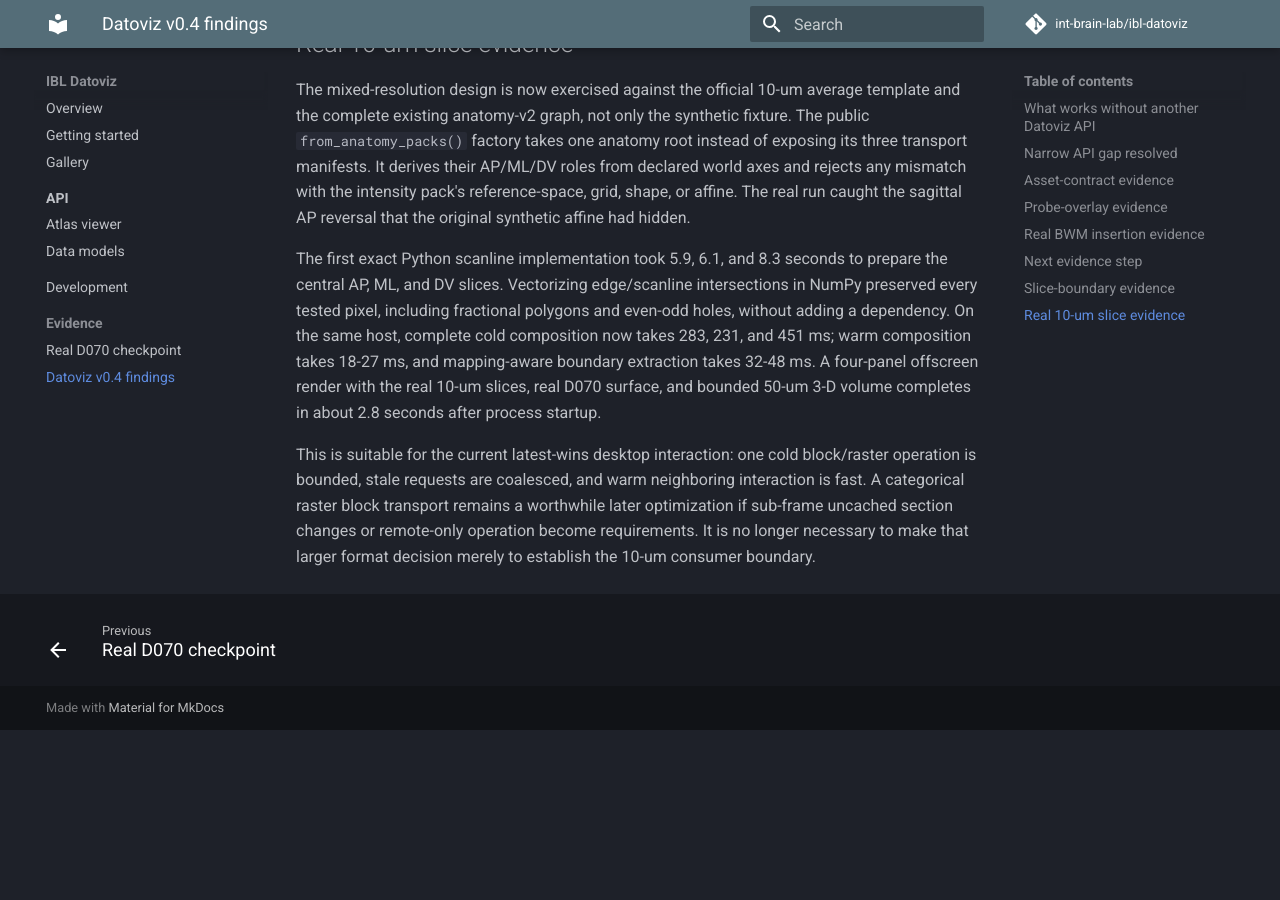
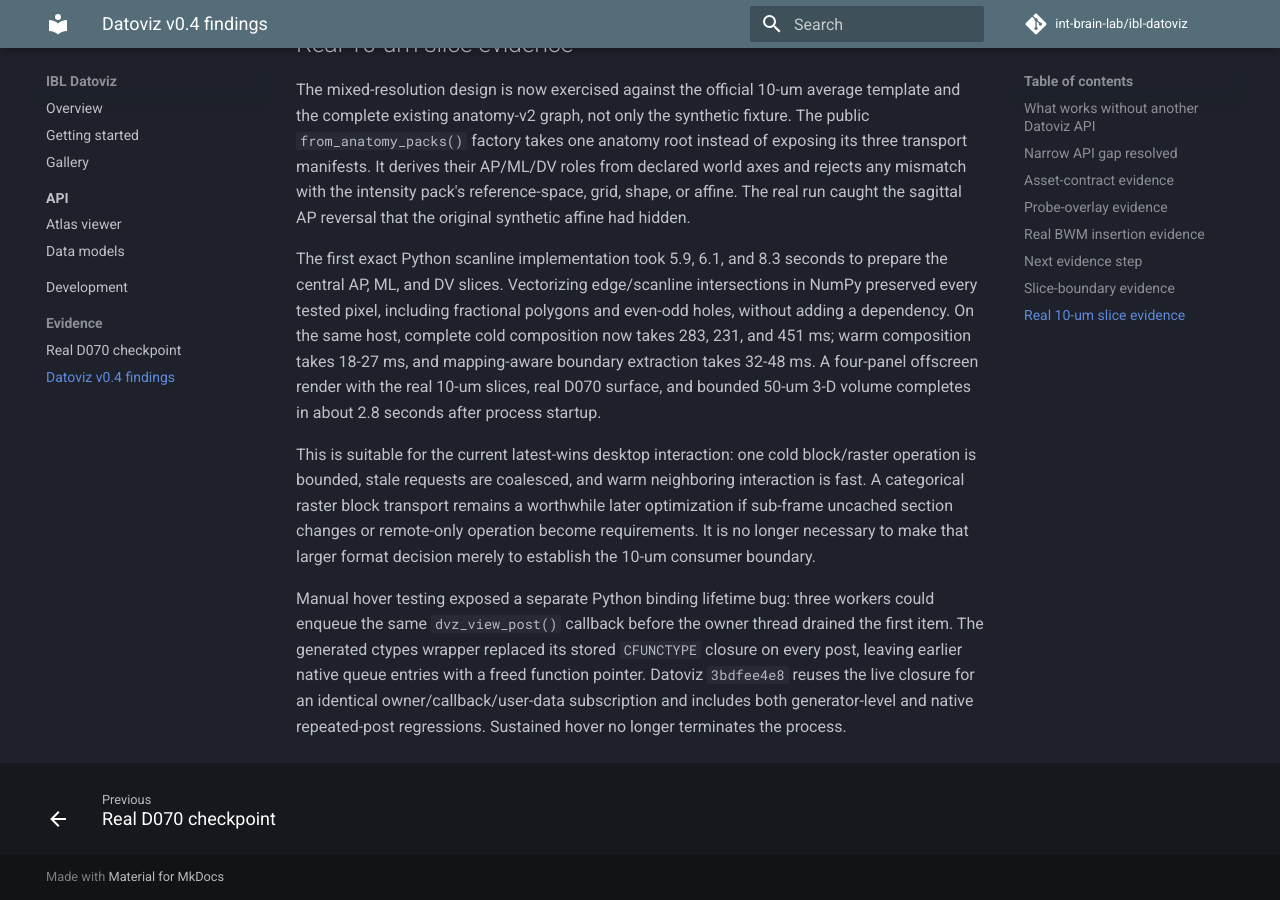
Before and after one commit to int-brain-lab/ibl-datoviz, an MkDocs documentation site: the page built from docs/V04_ATLAS_SPIKE_FINDINGS.md, in a window 1280 px wide and 900 px high, scrolled down 4745 px. Built offline with MkDocs 1.6.1 and Material for MkDocs 9.7.7, drawn with Linux system fonts in a browser that asks for light colours; comment, search, counter and statistics services are not loaded; before the commit the page ends 5475 px from its top, so only the background shows below that.

Commit message:
fix: pin queued callback lifetime correction

```diff
--- a/docs/V04_ATLAS_SPIKE_FINDINGS.md
+++ b/docs/V04_ATLAS_SPIKE_FINDINGS.md
@@ -170,3 +170,10 @@
 raster block transport remains a worthwhile later optimization if sub-frame uncached section
 changes or remote-only operation become requirements. It is no longer necessary to make that
 larger format decision merely to establish the 10-um consumer boundary.
+
+Manual hover testing exposed a separate Python binding lifetime bug: three workers could enqueue
+the same `dvz_view_post()` callback before the owner thread drained the first item. The generated
+ctypes wrapper replaced its stored `CFUNCTYPE` closure on every post, leaving earlier native queue
+entries with a freed function pointer. Datoviz `3bdfee4e8` reuses the live closure for an identical
+owner/callback/user-data subscription and includes both generator-level and native repeated-post
+regressions. Sustained hover no longer terminates the process.
--- a/pyproject.toml
+++ b/pyproject.toml
@@ -28,7 +28,7 @@
 
 [tool.uv.sources]
 # Immutable revisions define the spike. Adjacent source checkouts may override via PYTHONPATH.
-datoviz = { git = "https://github.com/datoviz/datoviz.git", rev = "d9064facf6da9de5df7df1503f99479413b56eeb" }
+datoviz = { git = "https://github.com/datoviz/datoviz.git", rev = "3bdfee4e871d27775c471779b5f711723cd22db8" }
 ibl-atlas-assets = { git = "https://github.com/int-brain-lab/ibl-atlas-assets.git", rev = "6592258ca215df8acb27817ab6340bd63513c22e" }
 
 [dependency-groups]
```
